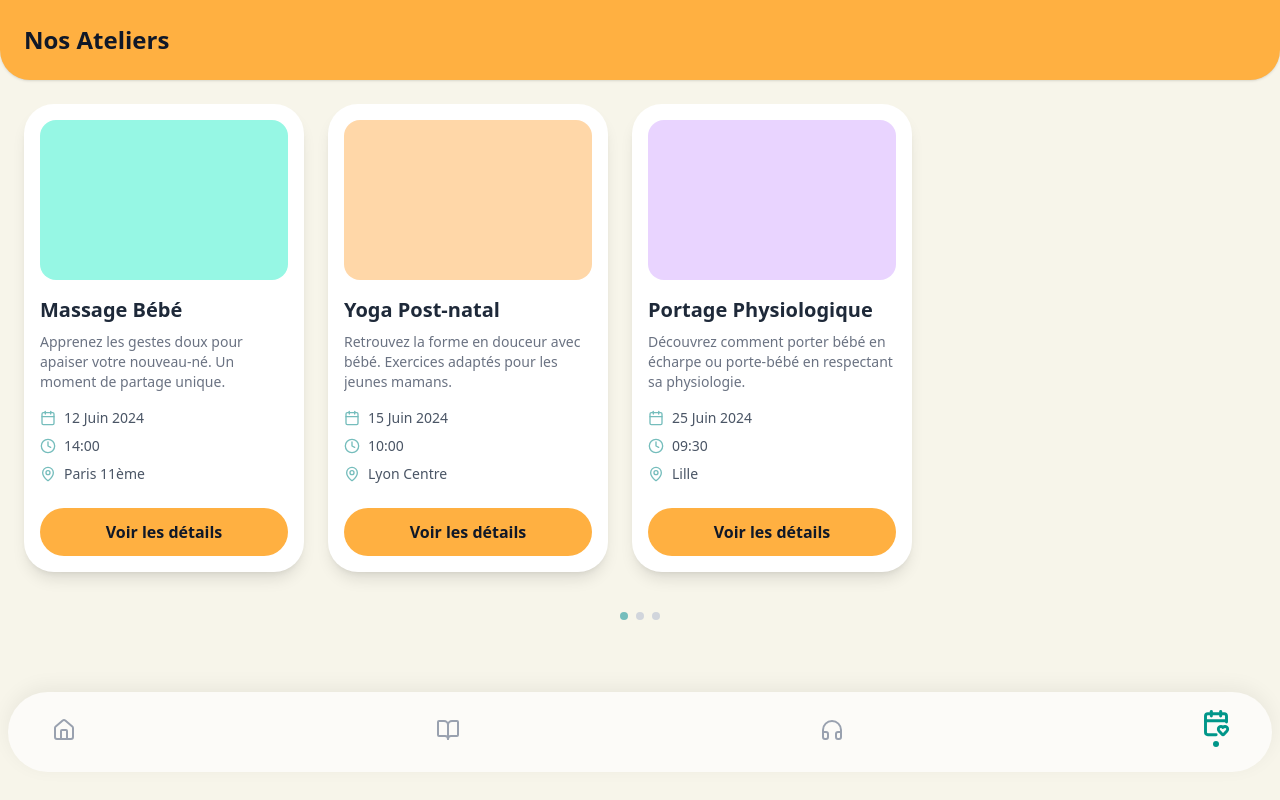
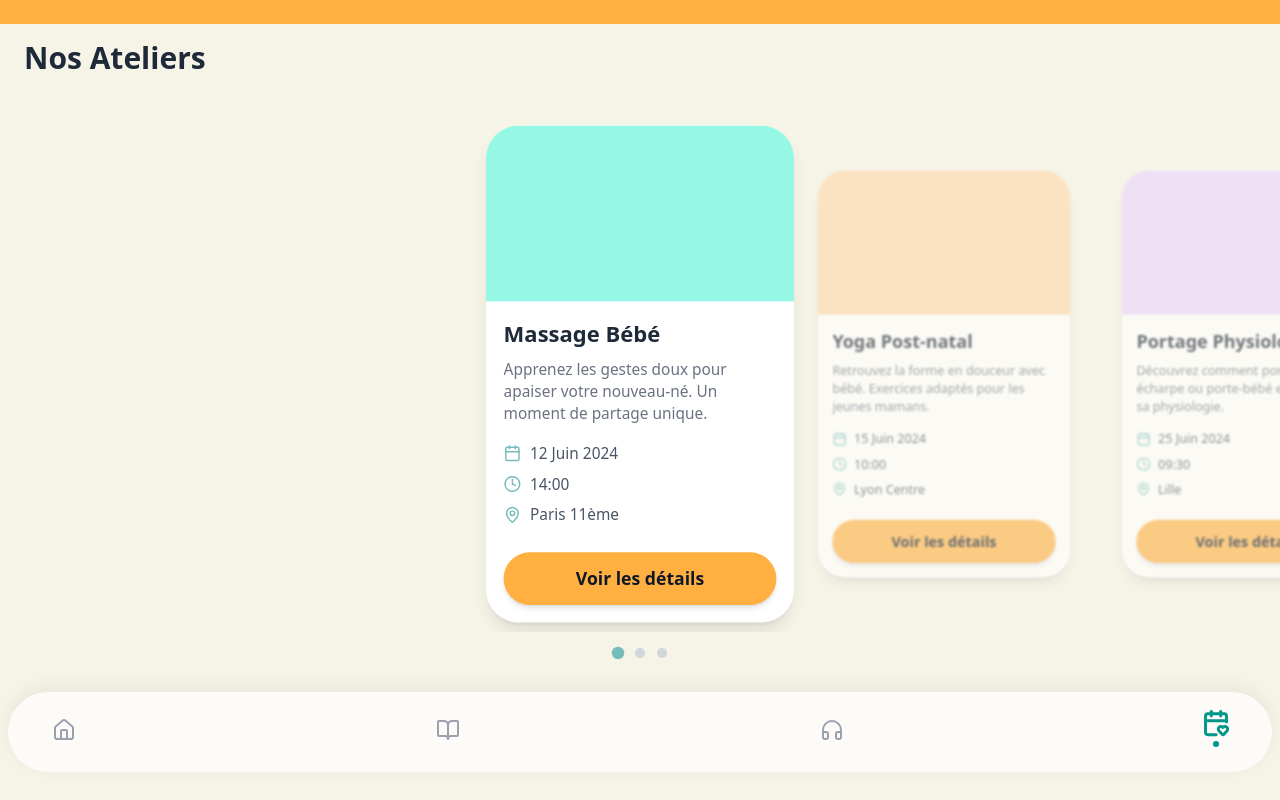
Before and after one commit to camilleklu/newparents, a React (Vite) app: page /ateliers in a window 1280 px wide. Built offline with nearby package versions, Linux system fonts and the light colour scheme.

Commit message:
pages ateliers et fondu musique

```diff
--- a/src/context/WorkshopContext.jsx
+++ b/src/context/WorkshopContext.jsx
@@ -1,22 +1,36 @@
-// Fichier : src/context/WorkshopContext.jsx
-
-import React, { createContext, useState, useContext } from "react";
-
-// ON IMPORTE LA DATA ICI
+import React, { createContext, useState, useContext, useEffect } from "react";
 import { ateliersList } from "../data/ateliers";
 
 const WorkshopContext = createContext();
 
 export const WorkshopProvider = ({ children }) => {
-  // On utilise la liste importée comme valeur initiale
-  const [workshops, setWorkshops] = useState(ateliersList);
+  // --- MODIFICATION ICI ---
 
-  // Fonction pour diminuer le nombre de places
+  // Au lieu de charger directement la liste, on vérifie d'abord si on a une sauvegarde
+  const [workshops, setWorkshops] = useState(() => {
+    // 1. On regarde dans le "localStorage"
+    const savedWorkshops = localStorage.getItem("my_workshops_data");
+
+    // 2. Si on a trouvé des données sauvegardées, on les utilise (JSON.parse)
+    if (savedWorkshops) {
+      return JSON.parse(savedWorkshops);
+    }
+
+    // 3. Sinon, on utilise la liste par défaut
+    return ateliersList;
+  });
+
+  // --- NOUVEAU : SAUVEGARDE AUTOMATIQUE ---
+  // À chaque fois que la variable 'workshops' change, on met à jour le localStorage
+  useEffect(() => {
+    localStorage.setItem("my_workshops_data", JSON.stringify(workshops));
+  }, [workshops]);
+
+  // Fonction pour diminuer le nombre de places (Inchangée)
   const registerForWorkshop = (id) => {
     setWorkshops((prev) =>
       prev.map((workshop) => {
         if (workshop.id === parseInt(id)) {
-          // On évite de descendre en dessous de 0 avec Math.max
           return { ...workshop, spots: Math.max(0, workshop.spots - 1) };
         }
         return workshop;
@@ -26,9 +40,15 @@ export const WorkshopProvider = ({ children }) => {
 
   const getWorkshop = (id) => workshops.find((w) => w.id === parseInt(id));
 
+  // Petit bonus : Une fonction pour tout remettre à zéro si besoin (pour tes tests)
+  const resetData = () => {
+    setWorkshops(ateliersList);
+    localStorage.removeItem("my_workshops_data");
+  };
+
   return (
     <WorkshopContext.Provider
-      value={{ workshops, registerForWorkshop, getWorkshop }}
+      value={{ workshops, registerForWorkshop, getWorkshop, resetData }}
     >
       {children}
     </WorkshopContext.Provider>
--- a/src/pages/AtelierDetail.jsx
+++ b/src/pages/AtelierDetail.jsx
@@ -18,9 +18,11 @@ const AtelierDetail = () => {
   }
 
   return (
-    <div className="bg-[#F7F5EA] min-h-screen pb-24 relative">
+    <div className="bg-[#F6F3E7] min-h-screen pb-24 relative">
+      <div className="w-full h-6 bg-[#FFB041] mb-4" />
+
       {/* Header Orange avec retour */}
-      <div className="bg-[#FFB041] px-6 py-6 rounded-b-[30px] shadow-sm mb-6 flex items-center gap-4">
+      <div className="px-4 py-4 mb-6 flex items-center gap-4">
         <button
           onClick={() => navigate(-1)}
           className="bg-white/20 p-2 rounded-full"
@@ -30,7 +32,7 @@ const AtelierDetail = () => {
         <h1 className="text-xl font-bold text-gray-900">Nos Ateliers</h1>
       </div>
 
-      <div className="px-6">
+      <div className="px-6 pb-24">
         {/* Titre */}
         <h2 className="text-2xl font-bold text-gray-900 mb-4">
           {workshop.title}
@@ -40,10 +42,6 @@ const AtelierDetail = () => {
         <p className="text-gray-600 mb-6 leading-relaxed">
           {workshop.description}
           <br />
-          <br />
-          Lorem ipsum dolor sit amet, consectetur adipiscing elit. Sed non
-          risus. Suspendisse lectus tortor, dignissim sit amet, adipiscing nec,
-          ultricies sed, dolor.
         </p>
 
         {/* Bloc Informations */}
@@ -65,11 +63,19 @@ const AtelierDetail = () => {
           </div>
         </div>
 
-        {/* Frame Google Map (Fake) */}
-        <div className="w-full h-48 bg-gray-300 rounded-xl flex items-center justify-center mb-8">
-          <span className="font-bold text-gray-600 text-xl">
-            frame google map
-          </span>
+        {/* --- GOOGLE MAP DYNAMIQUE --- */}
+        <div className="w-full h-48 bg-gray-200 rounded-2xl overflow-hidden mb-8 shadow-inner relative z-0">
+          <iframe
+            title="map"
+            width="100%"
+            height="100%"
+            style={{ border: 0 }}
+            loading="lazy"
+            allowFullScreen
+            src={`https://maps.google.com/maps?q=${encodeURIComponent(
+              workshop.location
+            )}&t=&z=15&ie=UTF8&iwloc=&output=embed`}
+          />
         </div>
 
         {/* Bouton S'inscrire */}
--- a/src/pages/Ateliers.jsx
+++ b/src/pages/Ateliers.jsx
@@ -1,38 +1,81 @@
-import React from "react";
+import React, { useState, useRef } from "react";
 import { Link } from "react-router-dom";
-import { Calendar, Clock, MapPin, Home } from "lucide-react";
-import { useWorkshops } from "../context/WorkshopContext"; // On utilise notre cerveau
+import { Calendar, Clock, MapPin } from "lucide-react";
+import { useWorkshops } from "../context/WorkshopContext";
 
 const Ateliers = () => {
   const { workshops } = useWorkshops();
 
-  // FILTRE MAGIQUE : On ne garde que ceux qui ont des places
+  // --- LOGIQUE CARROUSEL ---
+  const [centerIndex, setCenterIndex] = useState(0);
+  const scrollRef = useRef(null);
+
+  // On filtre les ateliers disponibles
   const availableWorkshops = workshops.filter((w) => w.spots > 0);
 
+  // Fonction pour détecter quel atelier est au milieu
+  const handleScroll = () => {
+    if (scrollRef.current) {
+      const container = scrollRef.current;
+      const scrollPosition = container.scrollLeft;
+      // 280px (largeur carte) + 24px (gap-6) = 304px par item
+      setCenterIndex(Math.round(scrollPosition / 304));
+    }
+  };
+
   return (
-    <div className="bg-[#F7F5EA] min-h-screen pb-24 relative">
-      {/* Header Orange */}
-      <div className="bg-[#FFB041] px-6 py-6 rounded-b-[30px] shadow-sm mb-6">
-        <h1 className="text-2xl font-bold text-gray-900">Nos Ateliers</h1>
+    // h-screen pour prendre tout l'écran + flex-col pour empiler Header / Carrousel
+    <div className="bg-[#F6F3E7] h-screen pb-24 relative flex flex-col overflow-hidden">
+      {/* --- 1. HEADER FIXE EN HAUT --- */}
+      <div>
+        <div className="w-full h-6 bg-[#FFB041] mb-4" />
+        <div className="flex justify-between items-center mb-2 px-6">
+          <h1 className="text-3xl font-bold text-gray-800">Nos Ateliers</h1>
+        </div>
       </div>
 
-      {/* Carrousel Vertical Cards */}
-      <div className="overflow-x-auto flex gap-6 px-6 pb-8 snap-x snap-mandatory no-scrollbar">
+      {/* --- 2. CARROUSEL CENTRÉ VERTICALEMENT (Prend tout l'espace restant) --- */}
+      <div className="flex-1 flex flex-col justify-center">
         {availableWorkshops.length > 0 ? (
-          availableWorkshops.map((workshop) => (
+          <div
+            ref={scrollRef}
+            onScroll={handleScroll}
+            className="flex gap-6 overflow-x-auto px-0 py-8 snap-x snap-mandatory no-scrollbar items-center"
+            // Le padding correspond à : 50% de l'écran - Moitié de la largeur carte (140px)
+            style={{
+              paddingLeft: "calc(50% - 140px)",
+              paddingRight: "calc(50% - 140px)",
+            }}
+          >
+            {availableWorkshops.map((workshop, index) => {
+              const isCenter = index === centerIndex;
+
+              return (
                 <div
                   key={workshop.id}
-              className="snap-center shrink-0 w-[280px] bg-white rounded-[30px] p-4 shadow-lg flex flex-col"
+                  className={`
+                    snap-center shrink-0 w-[280px] bg-white rounded-[30px] shadow-lg flex flex-col
+                    transition-all duration-300 ease-out overflow-hidden
+                    ${
+                      isCenter
+                        ? "scale-110 z-10 opacity-100 shadow-2xl"
+                        : "scale-90 opacity-60 blur-[1px]"
+                    }
+                  `}
+                  // J'ai enlevé 'p-4' ci-dessus et ajouté 'overflow-hidden'
                 >
-              {/* Image Placeholder */}
+                  {/* --- IMAGE (Colle aux bords) --- */}
+                  {/* J'ai enlevé 'rounded-2xl' et 'mb-4' car c'est le conteneur qui gère l'arrondi et le padding */}
                   <div
-                className={`w-full h-40 ${workshop.imageColor} rounded-2xl mb-4`}
+                    className={`w-full h-40 ${workshop.imageColor} shrink-0`}
                   />
 
-              <div className="flex-1 flex flex-col">
+                  {/* --- CONTENU TEXTE (Le padding p-4 est déplacé ici) --- */}
+                  <div className="p-4 flex-1 flex flex-col">
                     <h3 className="text-xl font-bold text-gray-800 mb-2">
                       {workshop.title}
                     </h3>
+
                     <p className="text-sm text-gray-500 line-clamp-3 mb-4 flex-1">
                       {workshop.description}
                     </p>
@@ -53,28 +96,35 @@ const Ateliers = () => {
                       </div>
                     </div>
 
-                {/* Bouton Voir les détails */}
+                    {/* Bouton */}
                     <Link
                       to={`/ateliers/${workshop.id}`}
-                  className="w-full bg-[#FFB041] text-gray-900 font-bold py-3 rounded-full text-center hover:bg-[#ffaa30] transition-colors"
+                      className="w-full bg-[#FFB041] text-gray-900 font-bold py-3 rounded-full text-center hover:bg-[#ffaa30] transition-colors shadow-md"
                     >
                       Voir les détails
                     </Link>
                   </div>
                 </div>
-          ))
+              );
+            })}
+          </div>
         ) : (
           <div className="w-full text-center py-10 text-gray-500">
             Aucun atelier disponible pour le moment.
           </div>
         )}
+
+        {/* Indicateurs (petits points) */}
+        <div className="flex justify-center gap-3 mt-4 h-6">
+          {availableWorkshops.map((_, idx) => (
+            <div
+              key={idx}
+              className={`w-2.5 h-2.5 rounded-full transition-colors duration-300 ${
+                idx === centerIndex ? "bg-[#75BDBC] scale-125" : "bg-gray-300"
+              }`}
+            />
+          ))}
         </div>
-
-      {/* Indicateurs (petits points) - Fake pour la démo */}
-      <div className="flex justify-center gap-2 mt-2">
-        <div className="w-2 h-2 rounded-full bg-[#75BDBC]" />
-        <div className="w-2 h-2 rounded-full bg-gray-300" />
-        <div className="w-2 h-2 rounded-full bg-gray-300" />
       </div>
     </div>
   );
--- a/src/pages/Audio.jsx
+++ b/src/pages/Audio.jsx
@@ -16,6 +16,7 @@ const Audio = () => {
   const [centerIndex, setCenterIndex] = useState(0);
   const scrollRef = useRef(null);
   const audioRef = useRef(null);
+  const fadeInterval = useRef(null);
 
   const [currentTime, setCurrentTime] = useState(0);
   const [duration, setDuration] = useState(0);
@@ -45,10 +46,10 @@ const Audio = () => {
 
   const togglePlayPause = () => {
     if (isPlaying) {
-      audioRef.current.pause();
+      fadeOut();
       setIsPlaying(false);
     } else {
-      audioRef.current.play();
+      fadeIn();
       setIsPlaying(true);
     }
   };
@@ -83,10 +84,52 @@ const Audio = () => {
     setCurrentTime(time);
   };
 
+  // --- FONCTIONS DE FONDU SONORE ---
+
+  const fadeIn = () => {
+    const audio = audioRef.current;
+    if (!audio) return;
+
+    if (fadeInterval.current) clearInterval(fadeInterval.current);
+
+    audio.volume = 0;
+    audio.play();
+
+    fadeInterval.current = setInterval(() => {
+      if (audio.volume < 1) {
+        audio.volume = Math.min(audio.volume + 0.4, 1);
+      } else {
+        clearInterval(fadeInterval.current);
+      }
+    }, 50);
+  };
+
+  const fadeOut = (callback) => {
+    const audio = audioRef.current;
+    if (!audio) return;
+
+    if (fadeInterval.current) clearInterval(fadeInterval.current);
+
+    fadeInterval.current = setInterval(() => {
+      if (audio.volume > 0) {
+        audio.volume = Math.max(audio.volume - 0.4, 0);
+      } else {
+        clearInterval(fadeInterval.current);
+        audio.pause();
+        audio.volume = 1;
+
+        if (callback) callback();
+      }
+    }, 50);
+  };
+
   useEffect(() => {
     if (currentTrack && audioRef.current) {
       audioRef.current.src = currentTrack.src;
-      if (isPlaying) audioRef.current.play();
+
+      if (isPlaying) {
+        fadeIn();
+      }
     }
   }, [currentTrack]);
 
```
Also changed, not shown: src/pages/Inscription.jsx (+9 -7 lines). Lines whose indentation alone changed are shown as unchanged.
